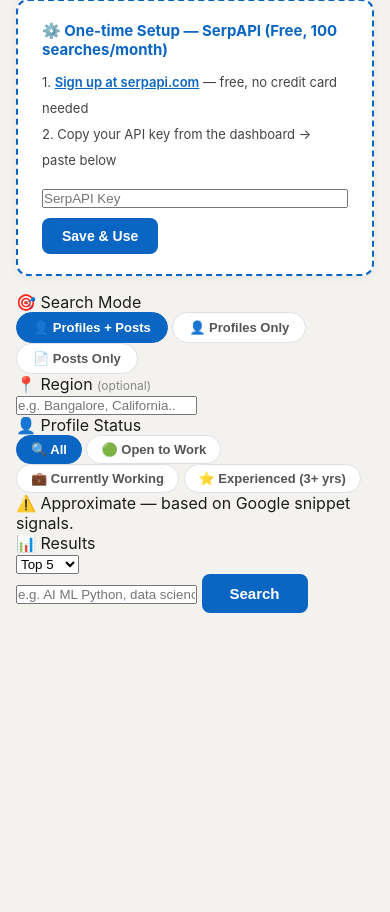
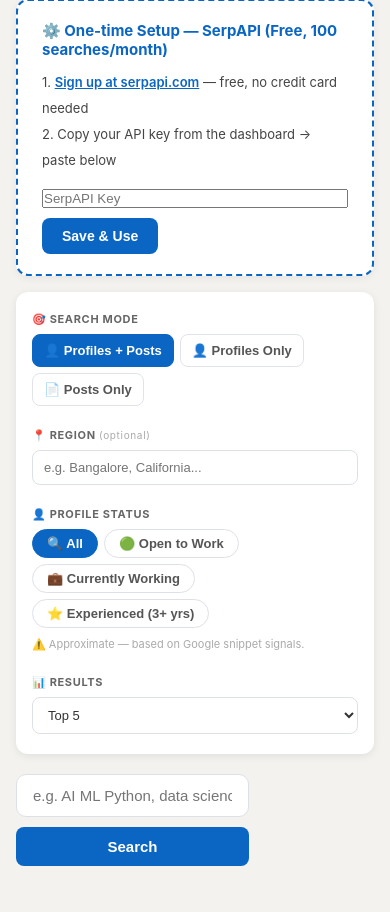
Before and after one commit to Anshiika123/search, a Flask app: page / in a window 390 px wide. Shown: the part 195-1107 px from the top of the page. Before the commit the page ends 808 px from the top, so only its background shows below. Run offline with Flask 3, Linux system fonts and the light colour scheme.

Commit message:
auto: save 25-06-2026 23:13:56.18

```diff
--- a/static/style.css
+++ b/static/style.css
@@ -104,70 +104,56 @@ body {
 .btn-search:hover { background: #004182; }
 .btn-search:disabled { background: #90b8e0; cursor: not-allowed; }
 
-/* ── Mode tabs ───────────────────────────────────────────────── */
-.mode-tabs { display: flex; gap: 8px; flex-wrap: wrap; }
-.mode-tab {
-  padding: 7px 16px; border: 1.5px solid #dde1e7; border-radius: 20px;
+/* ── Two-column layout ───────────────────────────────────────── */
+.layout { display: flex; gap: 20px; align-items: flex-start; }
+
+/* ── Sidebar ─────────────────────────────────────────────────── */
+.sidebar {
+  width: 220px; flex-shrink: 0;
+  background: white; border-radius: 12px;
+  box-shadow: 0 2px 8px rgba(0,0,0,0.08);
+  padding: 20px 16px;
+  position: sticky; top: 24px;
+}
+.sidebar-section { margin-bottom: 22px; }
+.sidebar-section:last-child { margin-bottom: 0; }
+.sidebar-label {
+  font-size: 11px; font-weight: 700; color: #666;
+  text-transform: uppercase; letter-spacing: 0.06em; margin-bottom: 8px;
+}
+.label-hint { font-weight: 400; color: #aaa; font-size: 10px; text-transform: none; }
+.sidebar-tabs { display: flex; flex-direction: column; gap: 5px; }
+
+.mode-tab, .status-btn {
+  width: 100%; text-align: left;
+  padding: 8px 11px; border: 1.5px solid #e0e4ea; border-radius: 8px;
   background: white; font-size: 13px; font-weight: 600; color: #555;
   cursor: pointer; transition: all 0.15s;
 }
-.mode-tab:hover { border-color: #0A66C2; color: #0A66C2; }
-.mode-tab.active { background: #0A66C2; color: white; border-color: #0A66C2; }
-.mode-hint { font-weight: 400; font-size: 11px; opacity: 0.85; }
+.mode-tab:hover,  .status-btn:hover  { border-color: #0A66C2; color: #0A66C2; background: #f0f6ff; }
+.mode-tab.active, .status-btn.active { background: #0A66C2; color: white; border-color: #0A66C2; }
+.mode-hint { font-weight: 400; font-size: 10px; opacity: 0.8; }
 
-/* ── Single region input ── */
-.input-region-single {
-  width: 100%; padding: 9px 14px;
+.sidebar-input, .sidebar-select {
+  width: 100%; padding: 9px 11px;
   border: 1.5px solid #dde1e7; border-radius: 8px;
-  font-size: 14px; outline: none; box-sizing: border-box;
-  background: white; color: #333;
+  font-size: 13px; outline: none; background: white; color: #333;
+  box-sizing: border-box;
 }
-.input-region-single:focus { border-color: #0A66C2; }
+.sidebar-input:focus, .sidebar-select:focus { border-color: #0A66C2; }
+.sidebar-note { font-size: 11px; color: #aaa; line-height: 1.5; margin-top: 8px; }
 
-/* ── Filter row ──────────────────────────────────────────────── */
-.filter-row {
-  display: flex; gap: 20px; margin-top: 18px; flex-wrap: wrap;
+/* ── Main content ────────────────────────────────────────────── */
+.main { flex: 1; min-width: 0; }
+
+.search-bar-wrap { display: flex; gap: 10px; margin-bottom: 16px; }
+.search-input {
+  flex: 1; padding: 12px 16px;
+  border: 1.5px solid #dde1e7; border-radius: 10px;
+  font-size: 15px; outline: none; transition: border 0.2s; background: white;
 }
-.filter-group { flex: 1; min-width: 220px; }
+.search-input:focus { border-color: #0A66C2; }
 
-.region-wrap { display: flex; align-items: center; gap: 8px; flex-wrap: wrap; }
-.region-wrap .select-region { flex: 1; min-width: 160px; }
-.region-wrap .input-region  { flex: 1; min-width: 160px; }
-.or-divider { font-size: 12px; color: #888; white-space: nowrap; }
-
-/* ── Status filter buttons ───────────────────────────────────── */
-.status-filter-group { display: flex; gap: 8px; flex-wrap: wrap; }
-.status-btn {
-  padding: 6px 14px; border: 1.5px solid #dde1e7; border-radius: 20px;
-  background: white; font-size: 13px; font-weight: 600; color: #555;
-  cursor: pointer; transition: all 0.15s;
-}
-.status-btn:hover  { border-color: #0A66C2; color: #0A66C2; }
-.status-btn.active { background: #0A66C2; color: white; border-color: #0A66C2; }
-
-/* ── Verified toggle ─────────────────────────────────────────── */
-.verified-group { max-width: 300px; }
-
-.toggle-wrap {
-  display: flex; align-items: center; gap: 10px;
-  cursor: pointer; margin-bottom: 8px;
-}
-.toggle-wrap input[type="checkbox"] { display: none; }
-
-.toggle-slider {
-  width: 42px; height: 24px; background: #ccc; border-radius: 12px;
-  position: relative; transition: background 0.2s; flex-shrink: 0;
-}
-.toggle-slider::after {
-  content: ''; position: absolute;
-  width: 18px; height: 18px; background: white; border-radius: 50%;
-  top: 3px; left: 3px; transition: transform 0.2s;
-  box-shadow: 0 1px 3px rgba(0,0,0,0.2);
-}
-.toggle-wrap input:checked + .toggle-slider { background: #0A66C2; }
-.toggle-wrap input:checked + .toggle-slider::after { transform: translateX(18px); }
-
-.toggle-text  { font-size: 14px; font-weight: 600; color: #333; }
 .verified-note { font-size: 12px; color: #888; line-height: 1.5; }
 
 /* ── Status ──────────────────────────────────────────────────── */
@@ -308,10 +294,13 @@ body {
 .id-btn-claude:hover { background: #7c3aed; color: white; }
 
 /* ── Responsive ──────────────────────────────────────────────── */
-@media (max-width: 640px) {
-  .search-row { flex-direction: column; }
+@media (max-width: 700px) {
+  .layout { flex-direction: column; }
+  .sidebar { width: 100%; position: static; }
+  .sidebar-tabs { flex-direction: row; flex-wrap: wrap; gap: 6px; }
+  .mode-tab, .status-btn { width: auto; }
+  .search-bar-wrap { flex-direction: column; }
   .results-header { flex-direction: column; align-items: flex-start; }
-  .filter-row { flex-direction: column; }
   .btn-linkedin .btn-linkedin-logo { display: none; }
   .id-card-body { flex-direction: column; gap: 0; }
   .id-avatar { margin-top: -28px; }
```
